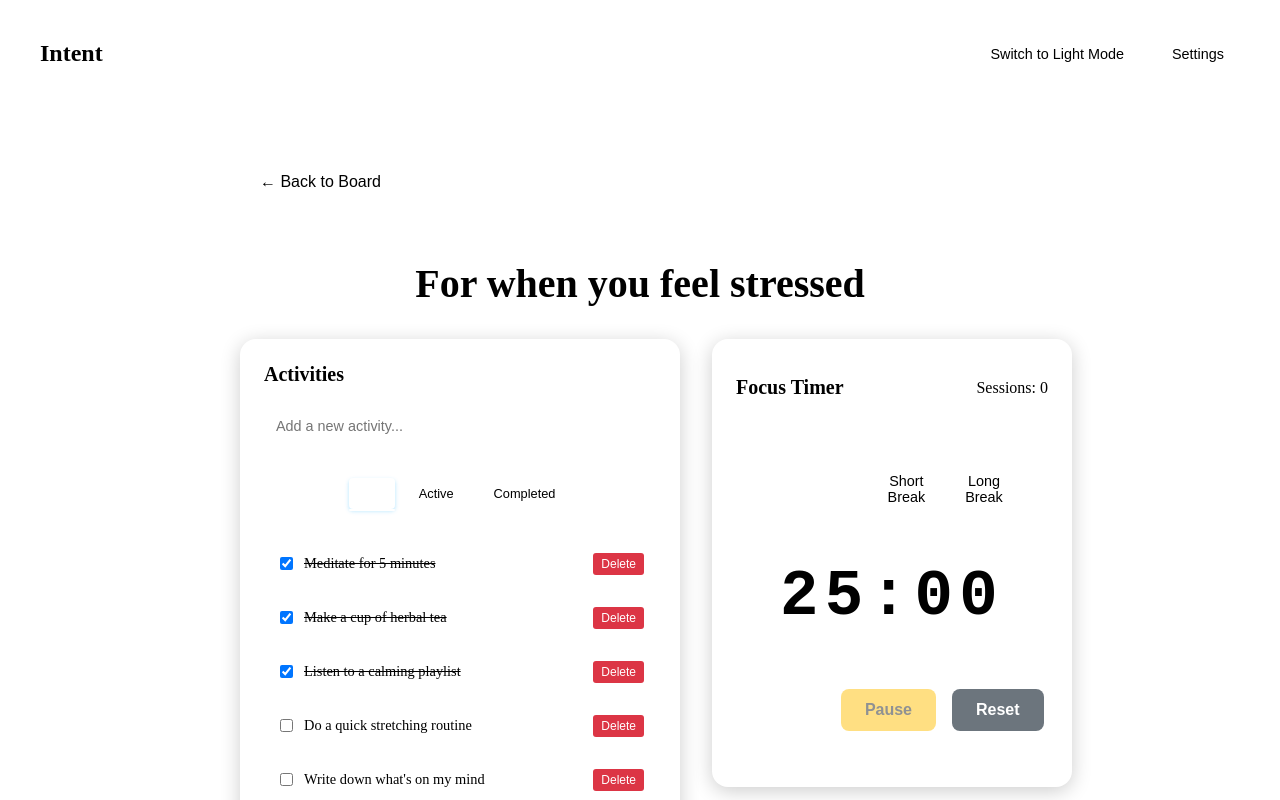
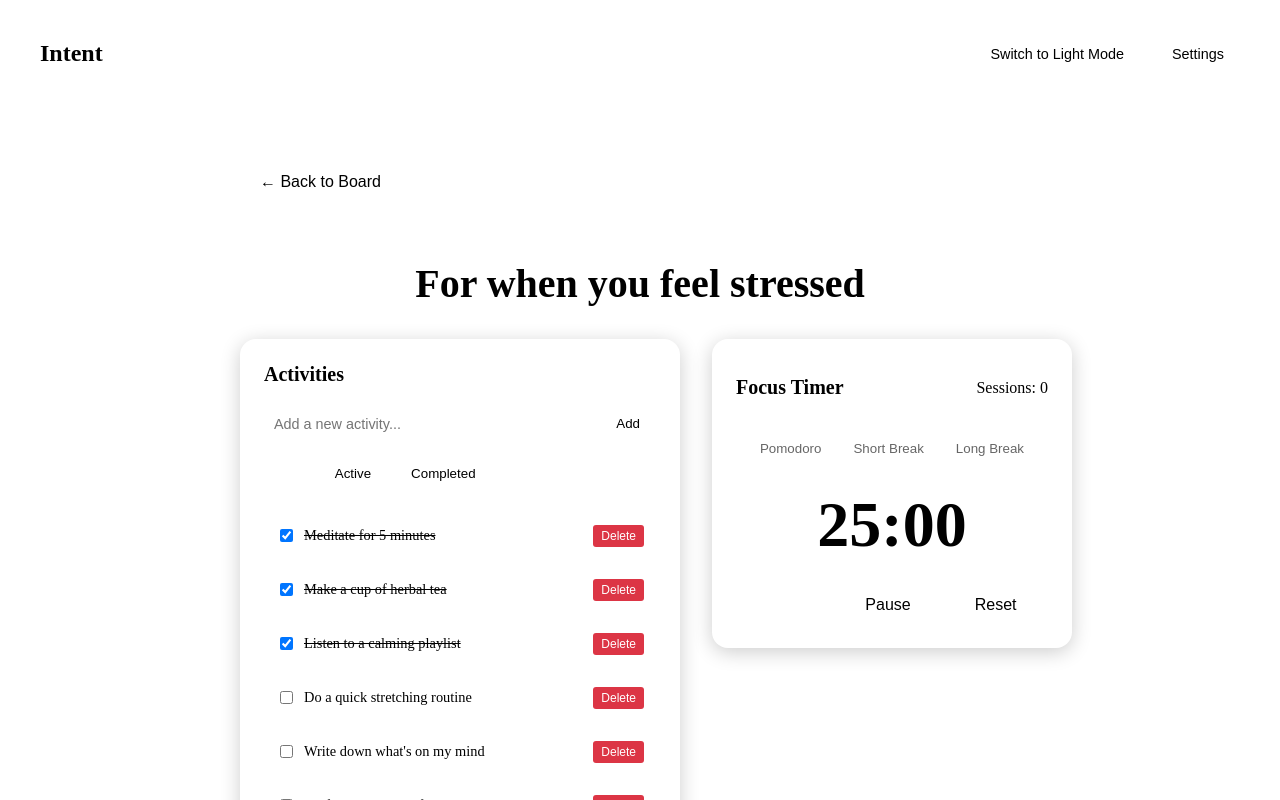
Before and after one commit to SimField2107/intent-app, a React (Vite) app: page / in a window 1280 px wide. Both pictures are taken after a click on the button "For when you feel stressed". Shown: the top 800 px of the page. Built offline with nearby package versions, Linux system fonts and the light colour scheme; the HTML template or start-up script is replaced by a standard one.

Commit message:
refactor(ui): Overhaul theme to professional blue palette and fix button styles

```diff
--- a/src/components/ActivityCard.module.css
+++ b/src/components/ActivityCard.module.css
@@ -51,7 +51,7 @@
 
 .focusButton {
   padding: 0.25rem 0.5rem;
-  background-color: var(--primary-accent);
+  background-color: var(--primary);
   color: white;
   border: none;
   border-radius: 3px;
@@ -62,7 +62,8 @@
 }
 
 .focusButton:hover {
-  background-color: #0099e6;
+  background-color: var(--primary);
+  opacity: 0.8;
 }
 
 .deleteButton {
--- a/src/components/DopamineCard.module.css
+++ b/src/components/DopamineCard.module.css
@@ -63,3 +63,8 @@
   border-radius: inherit;
   z-index: 2;
 }
+
+.hasImage .title {
+  color: #FFFFFF;
+  text-shadow: 1px 1px 3px rgba(0, 0, 0, 0.5);
+}
--- a/src/components/Menu.module.css
+++ b/src/components/Menu.module.css
@@ -1,9 +1,3 @@
-.menu {
-  display: flex;
-  flex-direction: column;
-  gap: 1rem;
-}
-
 .form {
   display: flex;
   gap: 0.5rem;
@@ -11,99 +5,54 @@
 }
 
 .input {
-  flex: 1;
-  padding: 0.75rem;
-  border: 1px solid var(--card-background-dark);
-  border-radius: 4px;
-  background-color: var(--background-dark);
-  color: var(--text-dark);
+  flex-grow: 1;
+  padding: 10px;
+  border-radius: 8px;
+  border: 1px solid var(--border-color);
+  background-color: var(--background);
+  color: var(--text);
   font-size: 0.9rem;
 }
 
-.input:focus {
-  outline: none;
-  border-color: var(--primary-accent);
-}
-
 .button {
-  padding: 0.75rem 1rem;
-  background-color: var(--primary-accent);
-  color: white;
-  border: none;
-  border-radius: 4px;
+  padding: 8px 16px;
+  border: 1px solid var(--border-color);
+  border-radius: 20px;
+  background-color: var(--card-background);
+  color: var(--text);
   cursor: pointer;
-  font-size: 0.9rem;
+  transition: all 0.2s ease;
   font-weight: 500;
-  transition: background-color 0.2s;
 }
 
 .button:hover {
-  background-color: #0099e6;
+  background-color: var(--secondary);
 }
 
 .filterButtons {
   display: flex;
   gap: 0.5rem;
-  margin-bottom: 1rem;
-  justify-content: center;
+  margin-bottom: 1.5rem;
 }
 
-.filterButton {
-  padding: 0.5rem 1rem;
-  border: 1px solid var(--card-background-dark);
-  border-radius: 4px;
-  background-color: var(--background-dark);
-  color: var(--text-dark);
-  font-size: 0.8rem;
-  font-weight: 500;
+.filterButtons button {
+  padding: 8px 16px;
+  border: 1px solid var(--border-color);
+  border-radius: 20px;
+  background-color: var(--card-background);
+  color: var(--text);
   cursor: pointer;
   transition: all 0.2s ease;
 }
 
-.filterButton:hover {
-  border-color: var(--primary-accent);
-  background-color: var(--card-background-dark);
+.filterButtons button:hover {
+  background-color: var(--secondary);
 }
 
-.filterButton.activeButton {
-  background-color: var(--primary-accent);
-  color: white;
-  border-color: var(--primary-accent);
-  box-shadow: 0 2px 4px rgba(0, 168, 255, 0.3);
-  position: relative;
-}
-
-.filterButton.activeButton::after {
-  content: '';
-  position: absolute;
-  bottom: -2px;
-  left: 0;
-  right: 0;
-  height: 2px;
-  background-color: white;
-  border-radius: 1px;
-}
-
-.filterButton.activeButton:hover {
-  background-color: #0099e6;
-  box-shadow: 0 2px 6px rgba(0, 168, 255, 0.4);
-}
-
-.emptyState {
-  display: flex;
-  align-items: center;
-  justify-content: center;
-  padding: 3rem 1rem;
-  text-align: center;
-}
-
-.emptyMessage {
-  color: var(--text-dark);
-  font-size: 1rem;
-  font-weight: 500;
-  margin: 0;
-  opacity: 0.7;
-  line-height: 1.5;
+.activeButton {
+  background-color: var(--primary) !important;
+  color: #FFFFFF !important;
+  border-color: var(--primary) !important;
 }
 
 .list {
@@ -114,3 +63,10 @@
   flex-direction: column;
   gap: 0.5rem;
 }
+
+.emptyState {
+  text-align: center;
+  padding: 2rem;
+  color: var(--text);
+  opacity: 0.7;
+}
--- a/src/components/Timer.module.css
+++ b/src/components/Timer.module.css
@@ -1,79 +1,34 @@
 .timer {
-  display: flex;
-  flex-direction: column;
-  align-items: center;
-  gap: 2rem;
-  padding: 2rem;
-}
-
-.selectedActivity {
-  background-color: var(--card-background-dark);
-  border: 1px solid var(--primary-accent);
-  border-radius: 8px;
-  padding: 1rem;
   text-align: center;
-  max-width: 100%;
-  margin-bottom: 1rem;
-}
-
-.activityTitle {
-  color: var(--primary-accent);
-  font-size: 0.9rem;
-  font-weight: 600;
-  margin: 0 0 0.5rem 0;
-  text-transform: uppercase;
-  letter-spacing: 0.5px;
-}
-
-.activityText {
-  color: var(--text-dark);
-  font-size: 1rem;
-  font-weight: 500;
-  margin: 0;
-  word-wrap: break-word;
 }
 
 .modeButtons {
   display: flex;
+  justify-content: center;
   gap: 0.5rem;
-  margin-bottom: 1rem;
+  margin-bottom: 1.5rem;
 }
 
-.modeButton {
-  padding: 0.5rem 1rem;
-  border: 2px solid var(--card-background-dark);
+.modeButtons button {
+  background: none;
+  border: none;
+  padding: 8px 12px;
+  color: var(--text);
+  opacity: 0.6;
+  cursor: pointer;
   border-radius: 6px;
-  background-color: var(--background-dark);
-  color: var(--text-dark);
-  font-size: 0.9rem;
-  font-weight: 500;
-  cursor: pointer;
-  transition: all 0.2s ease;
 }
 
-.modeButton:hover {
-  border-color: var(--primary-accent);
-  background-color: var(--card-background-dark);
-}
-
-.modeButton.activeMode {
-  background-color: var(--primary-accent);
-  color: white;
-  border-color: var(--primary-accent);
-}
-
-.modeButton.activeMode:hover {
-  background-color: #0099e6;
+.modeButtons button.active {
+  font-weight: 600;
+  opacity: 1;
+  background-color: var(--secondary);
 }
 
 .timeDisplay {
   font-size: 4rem;
-  font-weight: 700;
-  color: var(--primary-accent);
-  text-align: center;
-  font-family: 'Courier New', monospace;
-  letter-spacing: 0.1em;
-  margin: 0;
+  font-weight: 600;
+  margin: 1rem 0;
 }
 
 .controls {
@@ -83,67 +38,31 @@
   margin-top: 1.5rem;
 }
 
-.button {
-  padding: 0.75rem 1.5rem;
-  border: none;
+.controls button {
+  padding: 10px 24px;
   border-radius: 8px;
+  border: 1px solid var(--border-color);
+  background-color: var(--card-background);
+  color: var(--text);
   font-size: 1rem;
-  font-weight: 600;
+  font-weight: 500;
   cursor: pointer;
-  transition: all 0.2s ease;
-  min-width: 80px;
 }
 
-.startButton {
-  background-color: var(--primary-accent);
-  color: white;
+.controls button:first-child {
+  background-color: var(--primary);
+  border-color: var(--primary);
 }
 
-.startButton:hover {
-  background-color: #0099e6;
-  transform: translateY(-1px);
+[data-theme='light'] .controls button:first-child {
+  color: #FFFFFF; /* White text on blue bg for better contrast */
 }
 
-.pauseButton {
-  background-color: #ffc107;
-  color: #212529;
+[data-theme='dark'] .controls button:first-child {
+  color: #FFFFFF; /* White text on dark blue bg */
 }
 
-.pauseButton:hover {
-  background-color: #e0a800;
-  transform: translateY(-1px);
-}
-
-.resetButton {
-  background-color: #6c757d;
-  color: white;
-}
-
-.resetButton:hover {
-  background-color: #5a6268;
-  transform: translateY(-1px);
-}
-
-.button:active {
-  transform: translateY(0);
-}
-
-.button:disabled {
-  opacity: 0.5;
-  cursor: not-allowed;
-  transform: none;
-}
-
-.button:disabled:hover {
-  transform: none;
-  background-color: inherit;
-}
-
-.sessionCount {
-  color: var(--text-dark);
-  font-size: 0.9rem;
-  font-weight: 500;
-  margin: 1rem 0 0 0;
-  text-align: center;
+.focusTask {
+  margin-bottom: 1rem;
   opacity: 0.8;
 }
--- a/src/styles/global.css
+++ b/src/styles/global.css
@@ -1,27 +1,26 @@
 :root {
-  /* Base variables for Light Mode */
-  --background: #FDF7FF; /* Very light lavender */
-  --text: #4A4558; /* Muted dark purple */
-  --primary: #A7C7E7; /* Soft pastel blue */
-  --secondary: #FFC3D6; /* Soft pastel pink */
-  --accent: #D6C2E7; /* Pastel lavender */
+  /* Light Mode - Professional Blue Theme */
+  --background: #F7FAFC;
+  --text: #2D3748;
+  --primary: #3182CE; /* A strong, clear blue */
+  --secondary: #EBF8FF; /* A very light, supporting blue */
+  --accent: #EDF2F7;
   --card-background: #FFFFFF;
-  --border-color: #EAE4F1;
+  --border-color: #E2E8F0;
 }
 
 [data-theme='dark'] {
-  /* Overrides for Dark Mode */
-  --background: #2C2A3A; /* Deep, dark purple */
-  --text: #EAE4F1; /* Light lavender-grey */
-  --primary: #A7C7E7; /* Pastel blue (pops on dark) */
-  --secondary: #E5A9BC; /* Muted pink */
-  --accent: #BEA8D3; /* Brighter lavender */
-  --card-background: #3B384D;
-  --border-color: #5A556A;
+  /* Dark Mode - Professional Blue Theme */
+  --background: #1A202C;
+  --text: #E2E8F0;
+  --primary: #4299E1; /* A slightly brighter blue for dark mode */
+  --secondary: #2D3748;
+  --accent: #2D3748;
+  --card-background: #2D3748;
+  --border-color: #4A5568;
 }
 
-/* --- Global Styles --- */
-
+/* --- Global Styles (no changes needed below) --- */
 body {
   margin: 0;
   display: flex;
```
